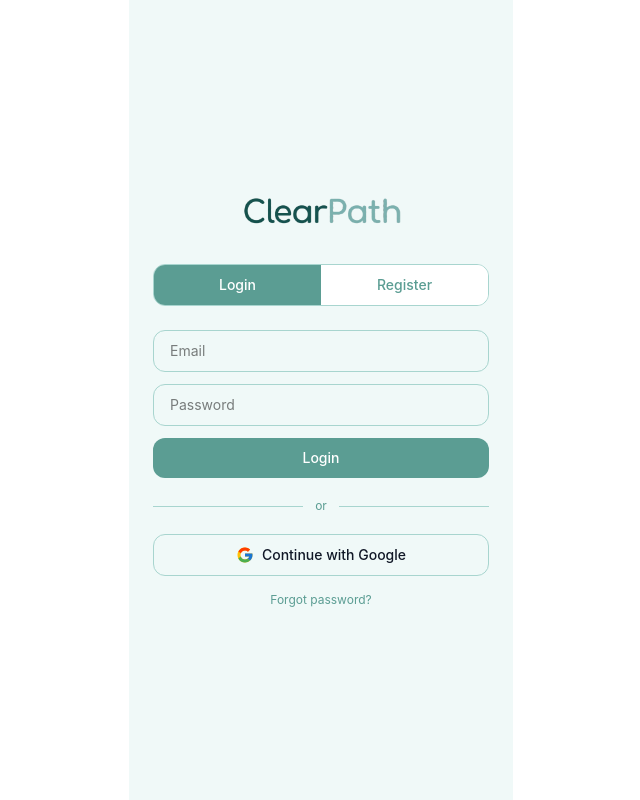
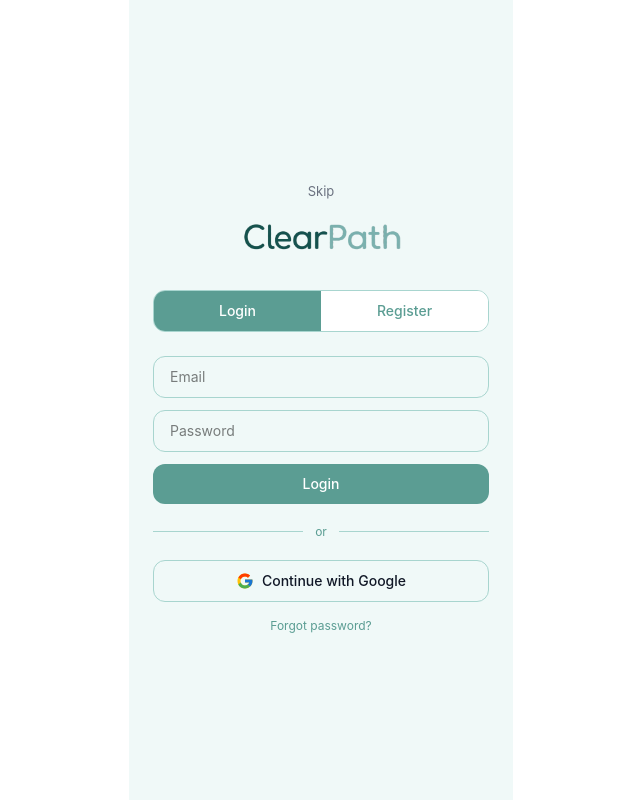
Before and after one commit to Viessley/ClearPath, a React (Vite) app in the folder clearpath-frontend/: page /auth in a window 1280 px wide. Shown: the whole page, without its empty margins (319-959 px from the left). Built offline with nearby package versions, Linux system fonts and the light colour scheme.

Commit message:
feat: add skip button to auth page

```diff
--- a/clearpath-frontend/src/Pages/AuthPage.jsx
+++ b/clearpath-frontend/src/Pages/AuthPage.jsx
@@ -58,8 +58,15 @@
   }
 
   return (
+
     <div className="max-w-sm mx-auto min-h-screen flex flex-col items-center justify-center px-6" style={{ background: "#f0f9f8" }}>
-
+      <div style={{ display: "flex", justifyContent: "flex-end", padding: "16px" }}>
+        <button
+          onClick={() => navigate('/')}
+          style={{ fontSize: "13px", color: "#6B7280" }}>
+          Skip
+        </button>
+      </div>
       {/* Logo */}
       <img src={logo} alt="ClearPath" style={{ height: 40, marginBottom: 32 }} />
 
```
